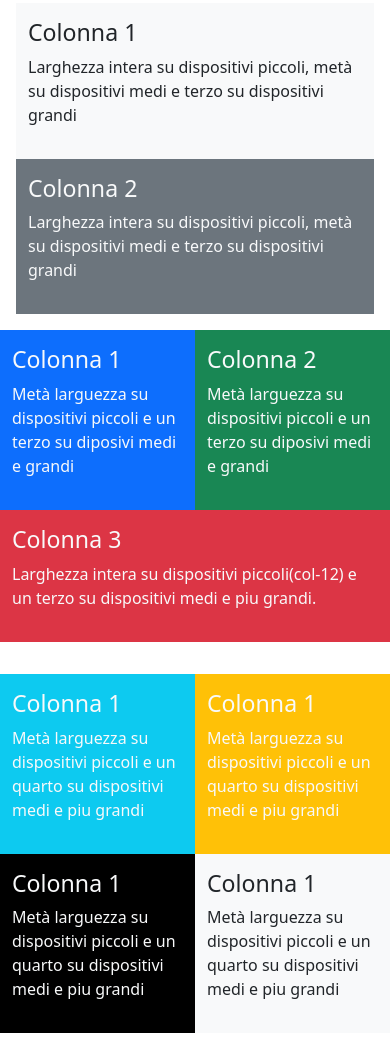
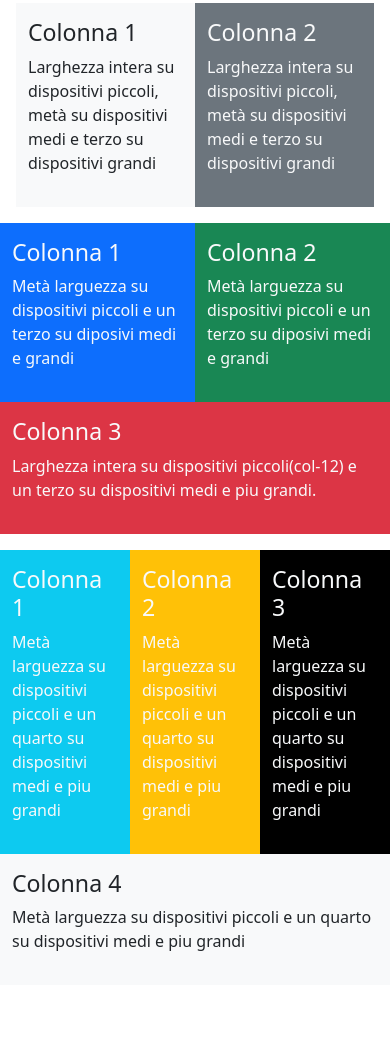
Before and after one commit to AlexanderYepez-code/htmlcss-bootstrap-layout, a plain HTML site: page index.html in a window 390 px wide. Shown: the part 232-1281 px from the top of the page. After the commit the page ends 1217 px from the top, so only its background shows below. Drawn offline with nearby package versions, Linux system fonts and the light colour scheme.

Commit message:
feat: esercizio completo con bonus

```diff
--- a/index.html
+++ b/index.html
@@ -21,8 +21,8 @@
     <!-- sezione 2 colonne -->
     <section class="    px-3">
         <div class="container bg-body-tertiary">
-            <div class="row">
-                <div class="col-12 col-md-6 col-lg-4 ">
+            <div class="row row-cols-xs-1 row-cols-sm-1 row-cols-md-2">
+                <div class="col col-lg-4 ">
                     <div class="py-3">
                         <h3>Colonna 1</h3>
                         <p>Larghezza intera su dispositivi piccoli, metà su dispositivi medi e terzo su dispositivi
@@ -30,7 +30,7 @@
                         </p>
                     </div>
                 </div>
-                <div class="col-12 col-md-6 col-lg-8 bg-secondary text-light">
+                <div class="col col-lg-8 bg-secondary text-light">
                     <div class="py-3">
                         <h3>Colonna 2</h3>
                         <p>Larghezza intera su dispositivi piccoli, metà su dispositivi medi e terzo su dispositivi
@@ -48,20 +48,20 @@
     <!-- inizio zone 3 colonne -->
     <section>
         <div class="container">
-            <div class="row py-3 text-light">
-                <div class="col-6 col-md-4 bg-primary ">
+            <div class="row row-cols-xs-2 row-cols-sm-2 row-cols-md-3 py-3 text-light">
+                <div class="col bg-primary ">
                     <div class="py-3">
                         <h3>Colonna 1</h3>
                         <p>Metà larguezza su dispositivi piccoli e un terzo su diposivi medi e grandi </p>
                     </div>
                 </div>
-                <div class="col-6 col-md-4 bg-success">
+                <div class="col bg-success">
                     <div class="py-3">
                         <h3>Colonna 2</h3>
                         <p>Metà larguezza su dispositivi piccoli e un terzo su diposivi medi e grandi </p>
                     </div>
                 </div>
-                <div class="col-12 col-md-4 bg-danger ">
+                <div class="col-sm-12  bg-danger ">
                     <div class="py-3">
                         <h3>Colonna 3</h3>
                         <p>Larghezza intera su dispositivi piccoli(col-12) e un terzo su dispositivi medi e piu grandi.
@@ -73,28 +73,28 @@
     <!-- fine zone 3 colonne -->
     <!-- inizio zona 4 colonne -->
      <section class="container">
-        <div class="row py-3 text-light">
-            <div class="col-6 col-md-3 bg-info">
+        <div class="row row-cols-sm-2 row-cols-md-4 text-light">
+            <div class="col bg-info">
                 <div class="py-3">
                     <h3>Colonna 1</h3>
                     <p>Metà larguezza su dispositivi piccoli e un quarto su dispositivi medi e piu grandi</p>
                 </div>
             </div>
-            <div class="col-6 col-md-3 bg-warning">
+            <div class="col bg-warning">
                 <div class="py-3">
-                    <h3>Colonna 1</h3>
+                    <h3>Colonna 2</h3>
                     <p>Metà larguezza su dispositivi piccoli e un quarto su dispositivi medi e piu grandi</p>
                 </div>
             </div>
-            <div class="col-6 col-md-3 bg-black">
+            <div class="col bg-black">
                 <div class="py-3">
-                    <h3>Colonna 1</h3>
+                    <h3>Colonna 3</h3>
                     <p>Metà larguezza su dispositivi piccoli e un quarto su dispositivi medi e piu grandi</p>
                 </div>
             </div>
-            <div class="col-6 col-md-3 text-dark bg-body-tertiary">
+            <div class="col text-dark bg-body-tertiary">
                 <div class="py-3">
-                    <h3>Colonna 1</h3>
+                    <h3>Colonna 4</h3>
                     <p>Metà larguezza su dispositivi piccoli e un quarto su dispositivi medi e piu grandi</p>
                 </div>
             </div>
```
